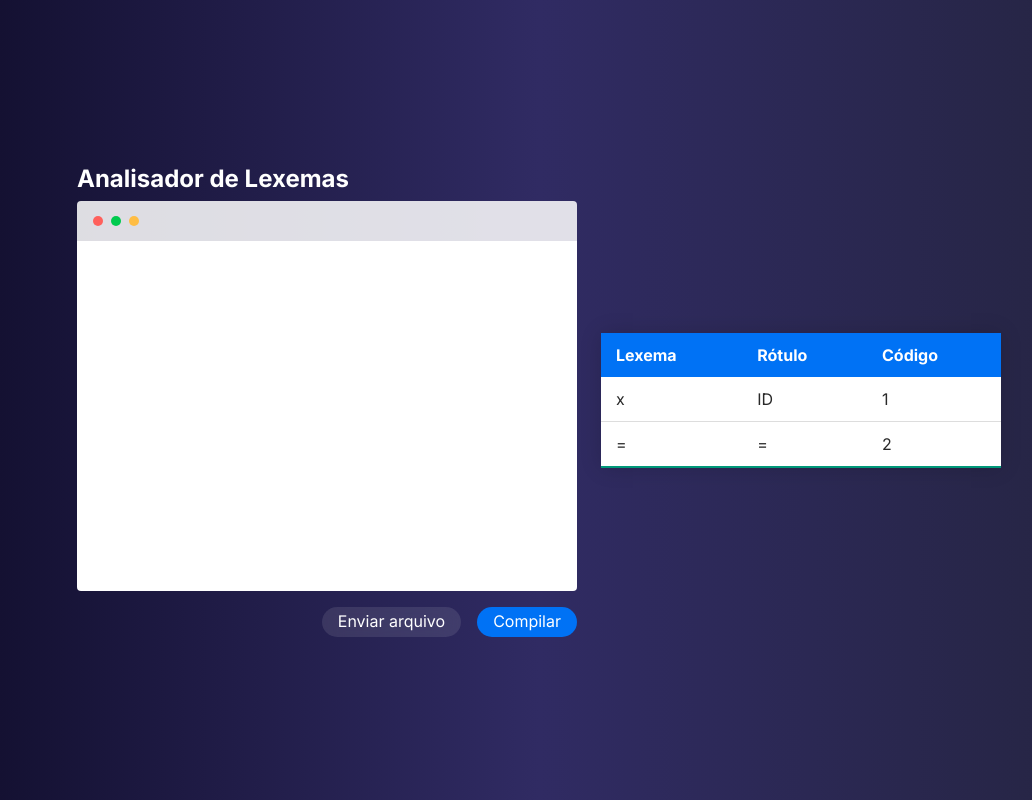
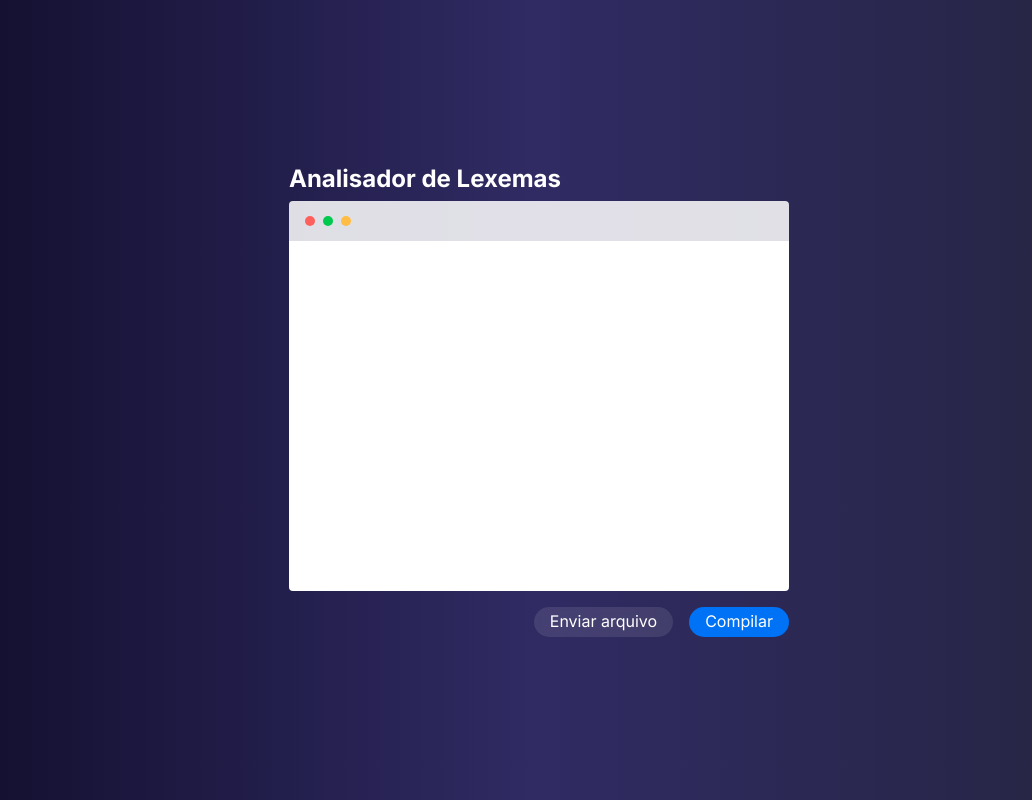
Before and after one commit to hugolima03/compiladores-ufrr, a Next.js app: page /trabalhos/analisadorLexemas in a window 1280 px wide. Shown: the whole page, without its empty margins (101-1133 px from the left). Built offline with nearby package versions, Linux system fonts and the light colour scheme.

Commit message:
FEAT: should render the lexemes

```diff
--- a/src/functions/tokenizer/index.js
+++ b/src/functions/tokenizer/index.js
@@ -78,13 +78,15 @@ function parseLexemes(line) {
       const sep = matched[j][0];
       const left = frags[i].substr(cursor, matched[j]["index"] - cursor);
 
-      if (left.length > 0) lexemes.push(left);
-      lexemes.push(sep);
+      if (left.length > 0) lexemes.push({ lexeme: left });
+      lexemes.push({ lexeme: sep });
 
       cursor = matched[j]["index"] + sep.length;
     }
 
-    if (cursor < frags[i].length) lexemes.push(frags[i].substr(cursor));
+    if (cursor < frags[i].length) {
+      lexemes.push({ lexeme: frags[i].substr(cursor) });
+    }
   }
 
   return lexemes;
@@ -94,7 +96,8 @@ export function tokenizer(line) {
   const lexemes = parseLexemes(line);
 
   for (let i in lexemes) {
-    const cat = matchLexemeCategory(lexemes[i]);
+    const cat = matchLexemeCategory(lexemes[i].lexeme);
+    lexemes[i].label = cat;
 
     if (cat === "undefined") {
       console.log('Invalid identifier "' + lexemes[i] + '" at line ' + line);
--- a/src/templates/Trabalho2/index.tsx
+++ b/src/templates/Trabalho2/index.tsx
@@ -1,4 +1,4 @@
-import React from "react";
+import React, { useState } from "react";
 
 import CodeEditor from "components/CodeEditor";
 
@@ -7,27 +7,31 @@ import { tokenizer } from "functions/tokenizer/index";
 import * as S from "./styles";
 
 type Lexeme = {
-  value: string;
+  lexeme: string;
   label: string;
   code: number;
 };
 
 const Trabalho2Template = () => {
+  const [lexemes, setLexemes] = useState<Lexeme[] | null>(null);
+
   function onSubmit(sourceCode: string) {
     const lines = sourceCode.split("\n");
-    const lexemes = [];
+    let tempLexemes: Lexeme[] = [];
 
     for (let i in lines) {
-      lexemes.push(tokenizer(lines[i]));
+      const lexemes = tokenizer(lines[i]);
+      tempLexemes = [...tempLexemes, ...lexemes] as Lexeme[];
     }
 
-    console.log(lexemes);
+    setLexemes(tempLexemes);
   }
 
   return (
     <S.Container>
       <CodeEditor title="Analisador de Lexemas" onSubmit={onSubmit} />
 
+      {!!lexemes?.length && (
         <S.Table>
           <thead>
             <S.TableRow>
@@ -38,18 +42,18 @@ const Trabalho2Template = () => {
           </thead>
 
           <tbody>
-          <S.TableRow>
-            <S.TableDatacell>x</S.TableDatacell>
-            <S.TableDatacell>ID</S.TableDatacell>
-            <S.TableDatacell>1</S.TableDatacell>
+            {lexemes?.map((l, index) => {
+              return (
+                <S.TableRow key={index + l.label}>
+                  <S.TableDatacell>{l.lexeme}</S.TableDatacell>
+                  <S.TableDatacell>{l.label}</S.TableDatacell>
+                  <S.TableDatacell>{index + 1}</S.TableDatacell>
                 </S.TableRow>
-          <S.TableRow>
-            <S.TableDatacell>=</S.TableDatacell>
-            <S.TableDatacell>=</S.TableDatacell>
-            <S.TableDatacell>2</S.TableDatacell>
-          </S.TableRow>
+              );
+            })}
           </tbody>
         </S.Table>
+      )}
     </S.Container>
   );
 };
--- a/src/templates/Trabalho2/styles.ts
+++ b/src/templates/Trabalho2/styles.ts
@@ -42,7 +42,7 @@ export const Table = styled.table`
     }
 
     tbody tr:last-of-type {
-      border-bottom: 2px solid #009879;
+      border-bottom: 2px solid ${theme.colors.blue};
     }
   `}
 `;
```
Lines whose indentation alone changed are shown as unchanged.
